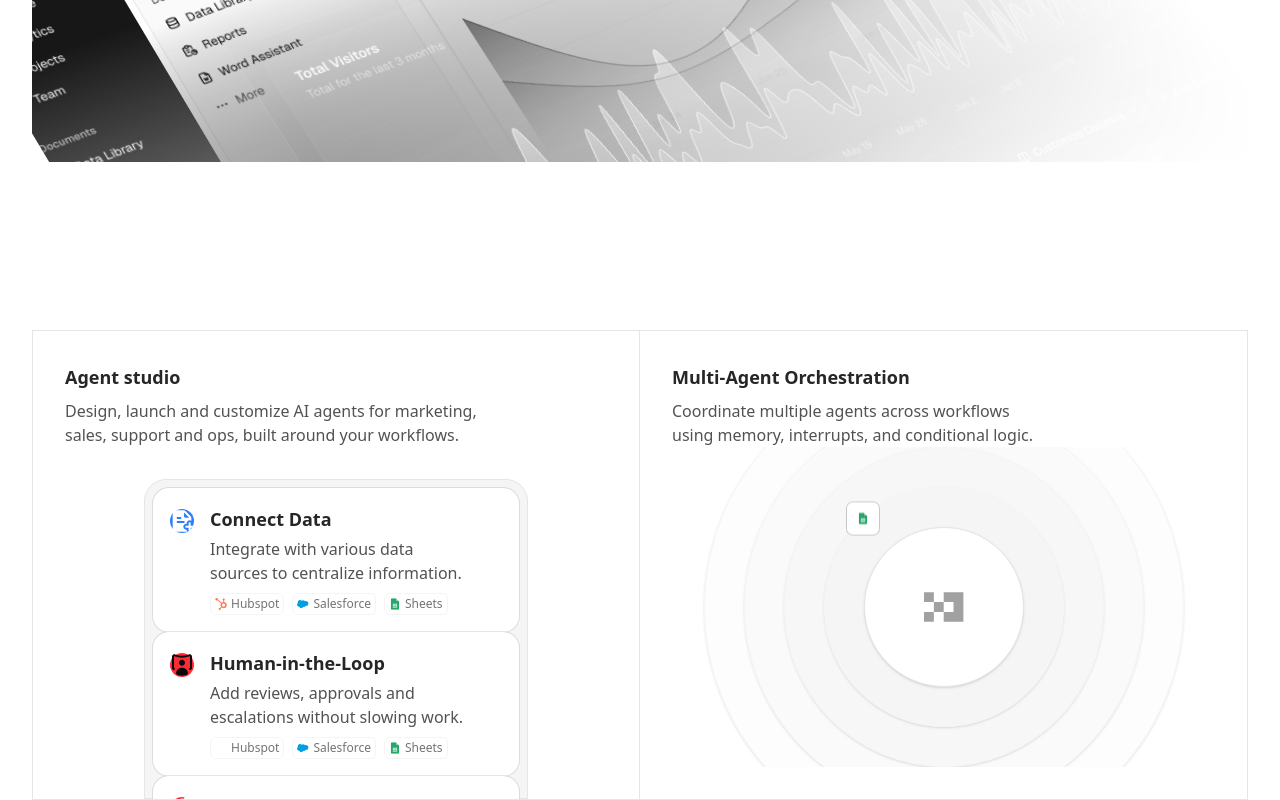
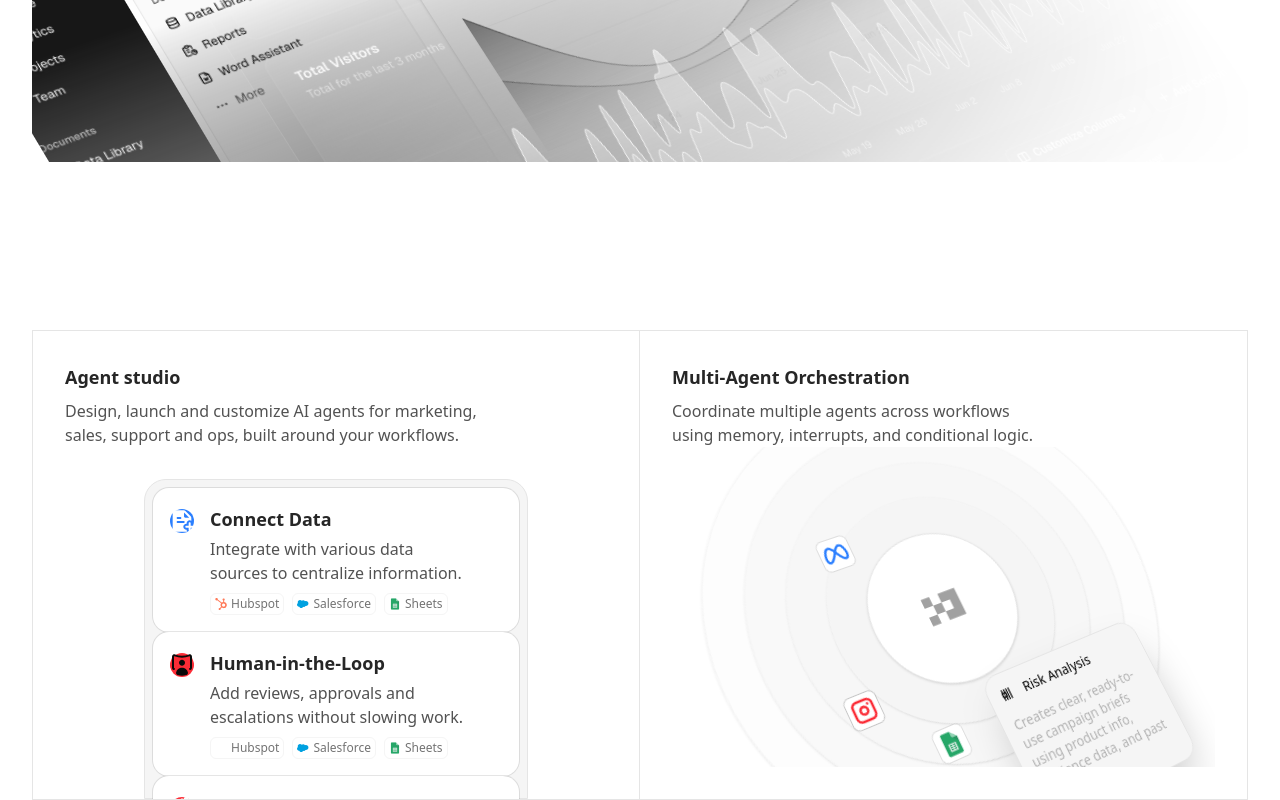
Before and after one commit to DEVESH-001/Agentic-AI-, a Next.js app: page / in a window 1280 px wide. Shown: the part 3143-3943 px from the top of the page. Built offline with nearby package versions, Linux system fonts and the light colour scheme.

Commit message:
Improved the revolving-card-comp

```diff
--- a/components/features-secondary/skeletons/second.tsx
+++ b/components/features-secondary/skeletons/second.tsx
@@ -3,23 +3,47 @@
 import { Logo } from "@/components/logo";
 import { ChatGptIcon, GoogleSheetsIcon, InstaIcon, MetaIcon } from "@/icons";
 import { cn } from "@/lib/utils";
+import { IconPrison } from "@tabler/icons-react";
 import { motion } from "motion/react";
 
 export const SkeletonTwo = () => {
   return (
-    <div className="absolute inset-x-0 mx-auto flex h-full w-full flex-1 items-center justify-center gap-3 rounded-t-3xl p-2">
+    <div
+      className="absolute inset-x-0 mx-auto flex h-full w-full flex-1 items-center justify-center gap-3 rounded-t-3xl p-2"
+      style={{transform:"rotateY(20deg) rotateX(20deg) rotateZ(-20deg)"}}
+    >
+      {/* this part is to create revolving cards around a center logo */}
       <Circle className="flex items-center justify-center border-neutral-200 shadow-sm">
+        {/* center logo */}
         <Logo className="size-10" />
 
         <RevolvingCard>
-          <MetaIcon />
+          <MetaIcon className="size-8 text-blue-500" />
         </RevolvingCard>
 
-        <RevolvingCard>
-          <GoogleSheetsIcon />
+        <RevolvingCard className="[--orbit-duration:20s] [--translate-position:140px]">
+          <GoogleSheetsIcon className="size-6 text-green-500" />
         </RevolvingCard>
 
+        <RevolvingCard className="[--orbit-duration:15s] [--translate-position:140px]">
+          <ChatGptIcon className="size-8 text-neutral-700" />
+        </RevolvingCard>
+
+        <RevolvingCard className="[--orbit-duration:15s] [--translate-position:140px]">
+          <InstaIcon className="size-8 text-red-500" />
+        </RevolvingCard>
+
+        <RevolvingCard className="size-auto w-60 bg-transparent shadow-none ring-0 [--orbit-duration:30s] [--translate-position:250px]">
+          <SkeletonCard
+            className="absolute bottom-20 left-4 z-10 max-w-[80%]"
+            icon={<IconPrison className="size-4" />}
+            title="Risk Analysis"
+            description="Creates clear, ready-to-use campaign briefs using product info, audience data, and past results."
+          />
+        </RevolvingCard>
+        {/* end revolving cards */}
       </Circle>
+      {/*  surrounding circles for depth effect */}
       <Circle className="z-9 size-60 border-neutral-100 bg-neutral-100/80 shadow"></Circle>
       <Circle className="z-8 size-80 border-neutral-100 bg-neutral-100/60 shadow"></Circle>
       <Circle className="z-7 size-100 border-neutral-100 bg-neutral-100/40 shadow"></Circle>
@@ -65,3 +89,37 @@ const Circle = ({
     </div>
   );
 };
+
+const SkeletonCard = ({
+  icon,
+  title,
+  description,
+  badge,
+  className,
+}: {
+  icon?: React.ReactNode;
+  title?: string;
+  description?: string;
+  badge?: React.ReactNode;
+  className?: string;
+}) => {
+  return (
+    <div
+      className={cn(
+        "mx-auto my-auto h-fit w-full max-w-[85%] rounded-2xl border border-neutral-200 bg-neutral-100 p-3 shadow-2xl dark:border-neutral-700 dark:bg-neutral-800",
+        className,
+      )}
+    >
+      <div className="flex items-center gap-3">
+        {icon}
+        <p className="text-sm font-normal text-black dark:text-white">
+          {title}
+        </p>
+        {badge}
+      </div>
+      <p className="mt-3 text-sm font-medium text-neutral-400/80 dark:text-neutral-400">
+        {description}
+      </p>
+    </div>
+  );
+};
--- a/icons/index.tsx
+++ b/icons/index.tsx
@@ -372,6 +372,7 @@ export const MetaIcon = (props: React.SVGAttributes<SVGSVGElement>) => {
 };
 
 export const InstaIcon = (props: React.SVGAttributes<SVGSVGElement>) => {
+  return (
     <svg
       xmlns="http://www.w3.org/2000/svg"
       width="24"
@@ -388,5 +389,6 @@ export const InstaIcon = (props: React.SVGAttributes<SVGSVGElement>) => {
       <path d="M4 8a4 4 0 0 1 4 -4h8a4 4 0 0 1 4 4v8a4 4 0 0 1 -4 4h-8a4 4 0 0 1 -4 -4z"></path>
       <path d="M9 12a3 3 0 1 0 6 0a3 3 0 0 0 -6 0"></path>
       <path d="M16.5 7.5v.01"></path>
-  </svg>;
+    </svg>
+  );
 };
```
Lines whose indentation alone changed are shown as unchanged.
